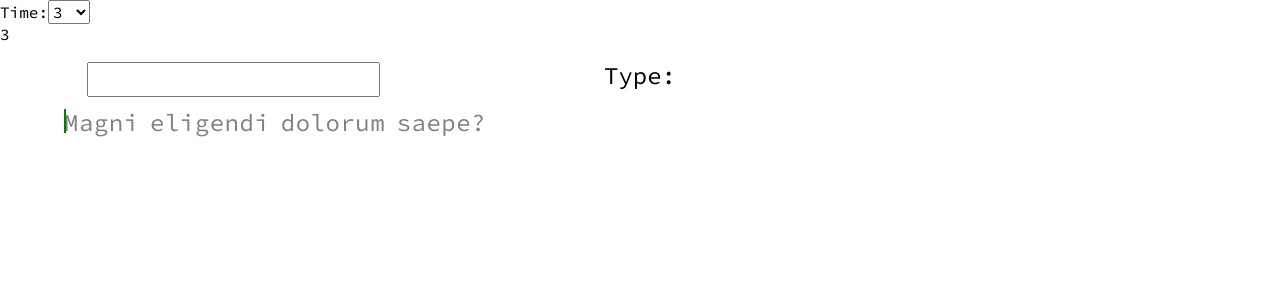
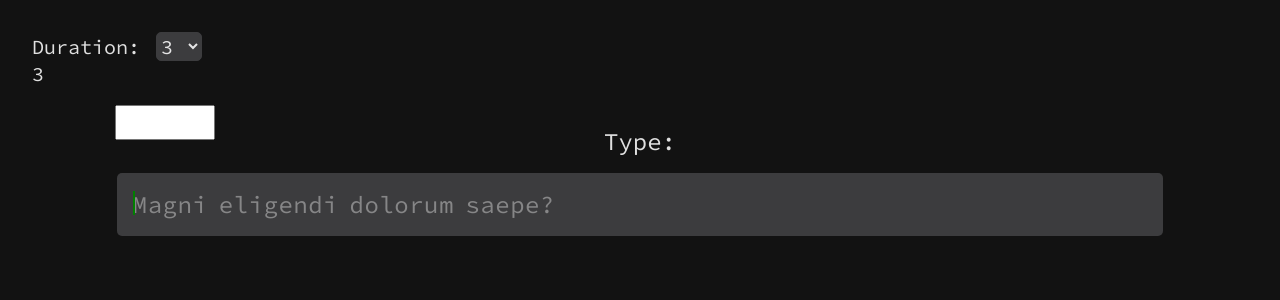
Before and after one commit to DaniPhilo/codetyping, a React (Create React App) app: page / in a window 1280 px wide. Shown: the top 300 px of the page. Built offline with nearby package versions, Linux system fonts and the light colour scheme.

Commit message:
FIX misplaced letters from persisting through games
At isGameOver, they are removed.

At first keyDown, words 'current' class is removed, except for the first word

```diff
--- a/src/assets/styles/Main.css
+++ b/src/assets/styles/Main.css
@@ -1,3 +1,12 @@
+:root {
+    --bg-color: #121212;
+    --secondary-color: #3c3c3e;
+    --accent-color: #3D4FFA;
+    --text-color: rgba(255, 255, 255, 0.87);
+    --text-light-color: rgba(255, 255, 255, 0.6);
+    --text-disabled-color: rgba(255, 255, 255, 0.38);
+}
+
 * {
     margin: 0;
     padding: 0;
@@ -7,5 +16,12 @@
 }
 
 main {
-    width: 100%;
+    width: 100vw;
+    height: 100vh;
+    padding: 2rem;
+
+    background-color: var(--bg-color);
+    color: var(--text-color);
+
+    font-size: 20px;
 }
--- a/src/assets/styles/OptionsBox.css
+++ b/src/assets/styles/OptionsBox.css
@@ -0,0 +1,20 @@
+.options-box {
+    display: flex;
+    justify-content: flex-start;
+    align-items: center;
+    gap: 1rem;
+}
+
+#select-countdown {
+    background-color: var(--secondary-color);
+    color: var(--text-color);
+    border: 1px solid var(--secondary-color);
+    border-radius: 5px;
+    transition: 0.25s ease-in-out;
+}
+#select-countdown:hover {
+    border: 1px solid var(--text-light-color);
+}
+#select-countdown:focus {
+    border: 1px solid var(--accent-color);
+}
--- a/src/assets/styles/TypeBox.css
+++ b/src/assets/styles/TypeBox.css
@@ -8,7 +8,26 @@
 
     width: 90%;
     margin: 1rem auto;
+    padding: 1.5rem;
+
     font-size: 1.5rem;
+}
+
+.input-container {
+    position: absolute;
+    top: 2%;
+    left: 2%;
+    /* opacity: 0; */
+}
+.input-container > input {
+    width: 100px;
+}
+
+.text-padding-wrapper {
+    width: 100%;
+    padding: 1rem;
+    background-color: var(--secondary-color);
+    border-radius: 5px;
 }
 
 .text-container {
@@ -20,22 +39,16 @@
     width: 100%;
 }
 
-.input-container {
-    position: absolute;
-    top: 2%;
-    left: 2%;
-}
-
 .word {
     display: flex;
     gap: 0.5px;
 }
 
 .word > p {
-    color: grey;
+    color: var(--text-disabled-color);
 }
 .word > .correct {
-    color: black;
+    color: var(--text-color);
 }
 .word > .incorrect {
     color: red;
@@ -46,7 +59,7 @@
 
 /*Correct and incorrect first letters are re-styled because the misplaced class re-writes entire element*/
 .correct::first-letter {
-    color: black;
+    color: var(--text-color);
 }
 .incorrect::first-letter {
     color: red;
--- a/src/components/Counter.js
+++ b/src/components/Counter.js
@@ -17,7 +17,7 @@ export default function Counter({ gameStarted, setGameStarted, countDown, setCou
 
 
     return (
-        <div>
+        <div className='counter-container'>
             <div className='counter'>{countDown}</div>
         </div>
 
--- a/src/components/OptionsBox.js
+++ b/src/components/OptionsBox.js
@@ -10,7 +10,7 @@ export default function OptionsBox({ setCountDown, setWpmRatio }) {
 
     return (
         <div className='options-box'>
-            <label htmlFor="select-countdown">Time:</label>
+            <label htmlFor="select-countdown">Duration:</label>
             <select id="select-countdown" defaultValue={3} onChange={handleChange}>
                 <option value="3">3</option>
                 <option value="15">15</option>
--- a/src/components/TypeBox.js
+++ b/src/components/TypeBox.js
@@ -43,8 +43,8 @@ export default function TypeBox({ text, isGameOver, setGameStarted, setIsGameOve
             setLetterIndex(0);
             setCaretPosition([0, 0]);
             calculateUserResults(letterRefList.current);
+            letterRefList.current.forEach(el => el.innerText = el.innerText[0]);
             letterRefList.current.map(el => el.classList = '');
-            console.log(inputRef.current.value = '');
         }
         else return
     }, [isGameOver]);
@@ -60,8 +60,10 @@ export default function TypeBox({ text, isGameOver, setGameStarted, setIsGameOve
 
         // First letter sets first word as current word
         if (letterIndex === 0) {
+            const words = Array.from(currentLetter.parentElement.parentElement.children).filter(el => !el.id);
+            console.log(words)
             setGameStarted(true);
-            currentLetter.parentElement.classList.add('current');
+            words.forEach((el, i) => i === 0 ? el.classList = "word current" : el.classList = "word");
         }
 
         // Shift, Capslock, Control, Alt or Meta don't count as letters:
@@ -135,12 +137,13 @@ export default function TypeBox({ text, isGameOver, setGameStarted, setIsGameOve
     }
 
     return (
-        <section className="typebox-section" onClick={focusInput} >
+        <section className="typebox-section" >
             <label>Type:</label>
             <div className='input-container'>
                 <input name="user-input" id='user-input' ref={inputRef} onKeyDown={handleKeyDown} />
             </div>
 
+            <div className='text-padding-wrapper' onClick={focusInput}>
                 <div className="text-container">
                     <Caret caretPosition={caretPosition} />
                     {splitText.map((word, i) => {
@@ -153,6 +156,8 @@ export default function TypeBox({ text, isGameOver, setGameStarted, setIsGameOve
                         )
                     })}
                 </div>
+            </div>
+
         </section>
     )
 }
```
Lines whose indentation alone changed are shown as unchanged.
